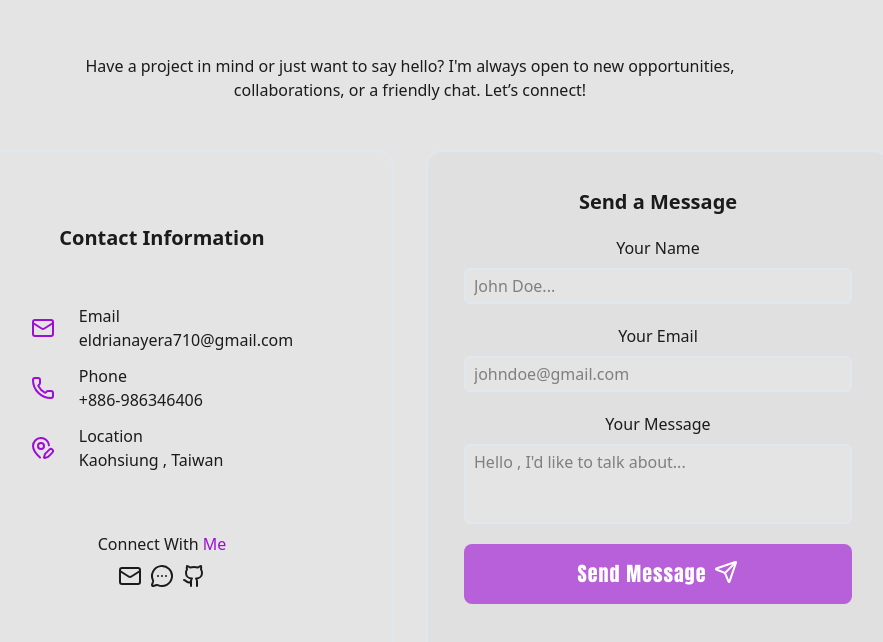
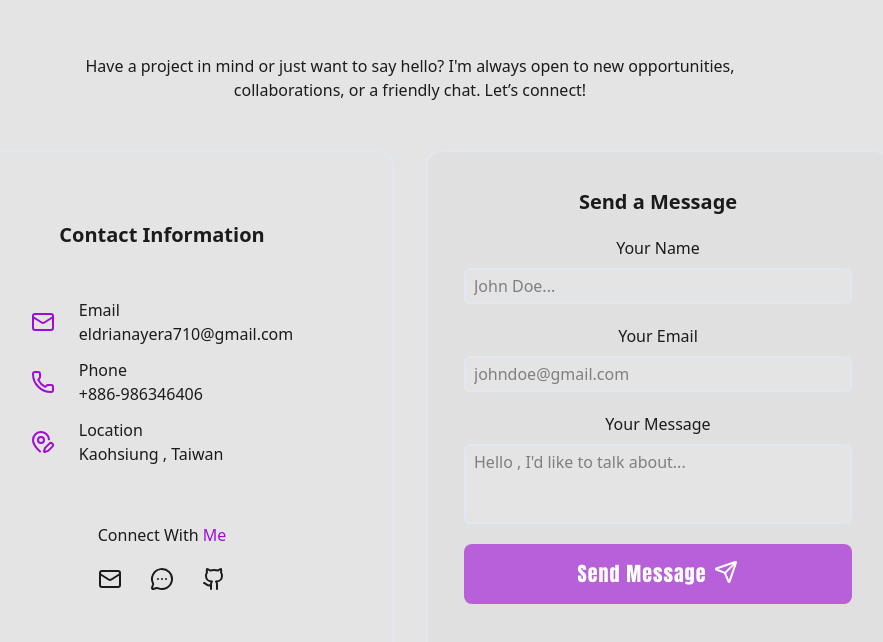
Before and after one commit to eldrianayera/Eldrian-Portfolio, a React (Vite) app: page / in a window 1280 px wide. Shown: the part 7579-8221 px from the top of the page, without its empty margins (230-1113 px from the left). Built offline with nearby package versions, Linux system fonts and the light colour scheme.

Commit message:
fix: fix href link for gmail

```diff
--- a/src/components/ContactSection.jsx
+++ b/src/components/ContactSection.jsx
@@ -19,7 +19,7 @@ export const ContactSection = () => {
     {
       name: "email",
       logo: <Mail />,
-      link: "mailto:eldrianayera710@gmail.com",
+      link: "https://mail.google.com/mail/?view=cm&fs=1&to=eldrianayera710@gmail.com",
     },
     {
       name: "line",
@@ -73,11 +73,11 @@ export const ContactSection = () => {
                 </div>
               </div>
 
-              <div className="flex flex-col gap-2 mt-2">
+              <div className="flex flex-col gap-5 mt-2">
                 <div>
                   Connect With <span className="text-primary">Me</span>
                 </div>
-                <div className="flex justify-center gap-2">
+                <div className="flex justify-center gap-7">
                   {socialMedia.map((item, key) => (
                     <a
                       target="_blank"
```
